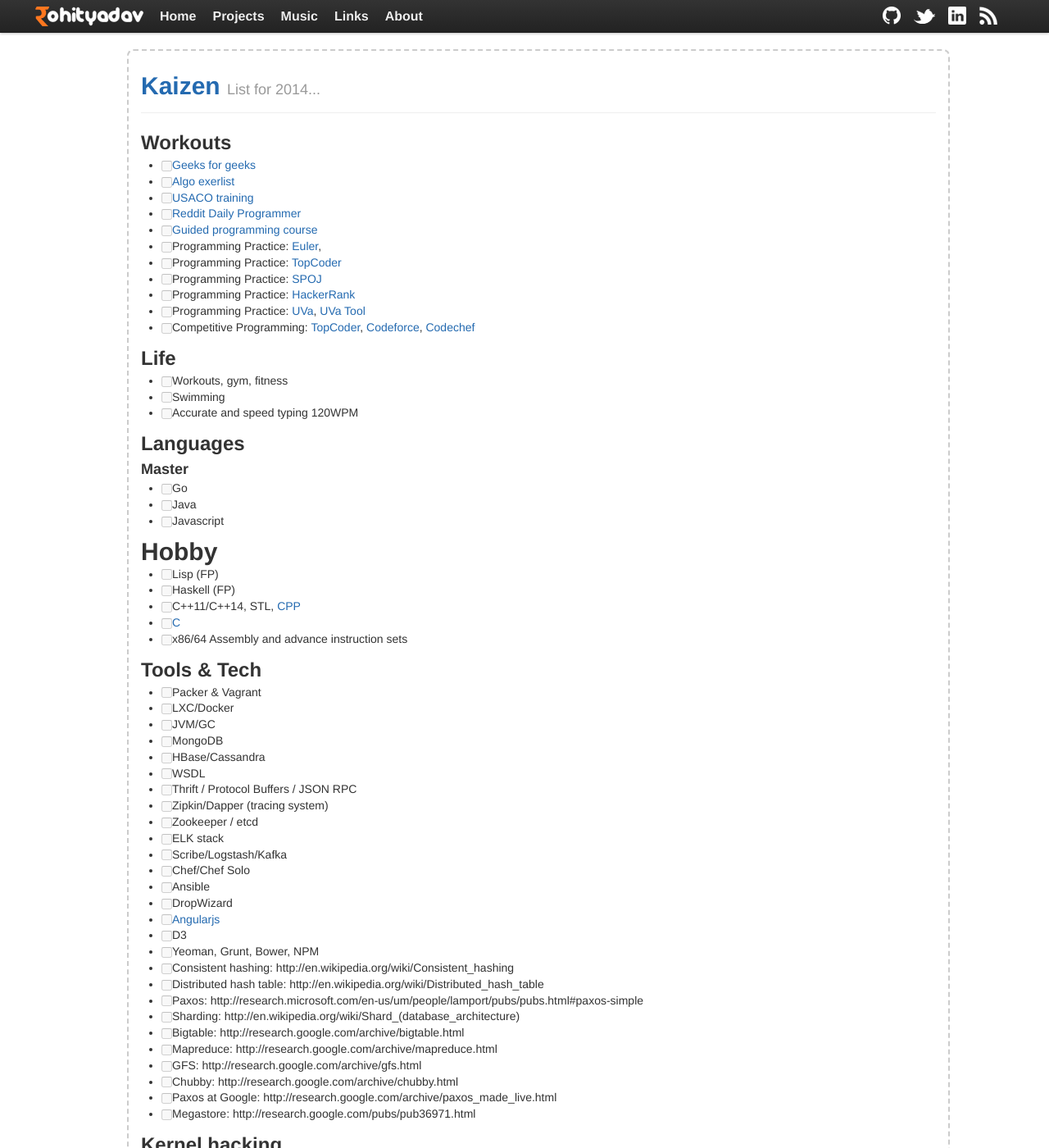
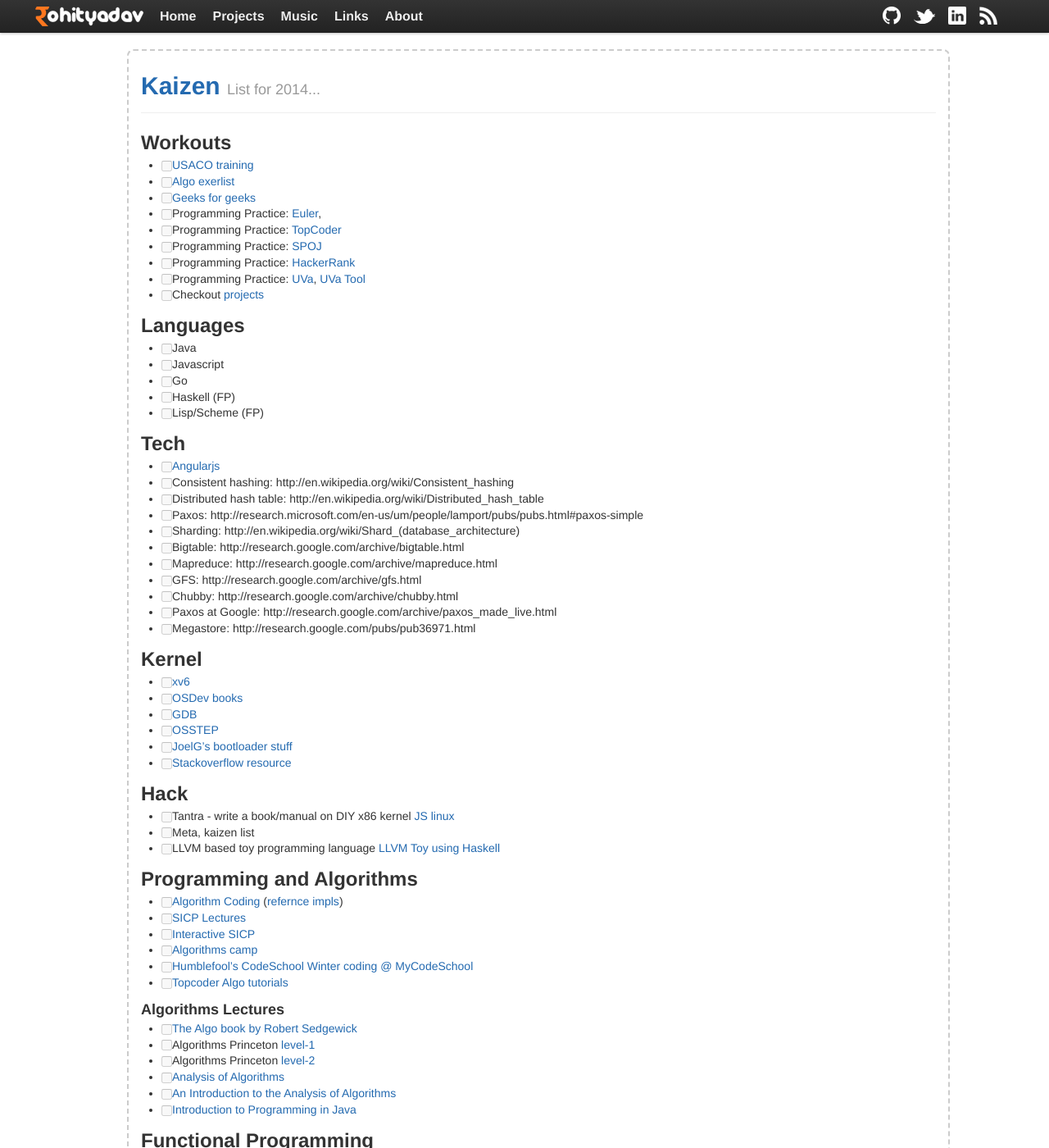
Before and after one commit to rohityadavcloud/rohityadavcloud.github.io, a Jekyll site: the page built from kaizen/index.markdown, in a window 1280 px wide and 1400 px high. Shown: the whole window at 82% size. Built offline with Jekyll 4.4.1, drawn with Linux system fonts in a browser that asks for light colours; some of the changed text lies outside the part shown.

Commit message:
kz trim()
Signed-off-by: Rohit Yadav <bhaisaab@baagi.org>

```diff
--- a/kaizen/index.markdown
+++ b/kaizen/index.markdown
@@ -7,59 +7,27 @@
 
 ## Workouts
 
+- [ ] [USACO training](http://train.usaco.org/usacogate)
+- [ ] [Algo exerlist](https://code.google.com/p/prep/wiki/ExercisesList)
 - [ ] [Geeks for geeks](http://www.geeksforgeeks.org/)
-- [ ] [Algo exerlist](https://code.google.com/p/prep/wiki/ExercisesList)
-- [ ] [USACO training](http://train.usaco.org/usacogate)
-- [ ] [Reddit Daily Programmer](http://www.reddit.com/r/dailyprogrammer)
-- [ ] [Guided programming course](https://codility.com/train/)
 - [ ] Programming Practice: [Euler](http://projecteuler.net/),
 - [ ] Programming Practice: [TopCoder](http://www.topcoder.com)
 - [ ] Programming Practice: [SPOJ](http://www.spoj.com/)
 - [ ] Programming Practice: [HackerRank](https://www.hackerrank.com/)
 - [ ] Programming Practice: [UVa](http://uva.onlinejudge.org), [UVa Tool](http://uhunt.felix-halim.net/id/0)
-- [ ] Competitive Programming: [TopCoder](http://www.topcoder.com), [Codeforce](http://codeforces.com/), [Codechef](http://codechef.com)
-
-## Life
-
-- [ ] Workouts, gym, fitness
-- [ ] Swimming
-- [ ] Accurate and speed typing 120WPM
+- [ ] Checkout [projects](https://github.com/karan/Projects)
 
 ## Languages
 
-### Master
-
-- [ ] Go
 - [ ] Java
 - [ ] Javascript
+- [ ] Go
+- [ ] Haskell (FP)
+- [ ] Lisp/Scheme (FP)
 
-# Hobby
+## Tech
 
-- [ ] Lisp (FP)
-- [ ] Haskell (FP)
-- [ ] C++11/C++14, STL, [CPP](http://www.learncpp.com)
-- [ ] [C](http://c.learncodethehardway.org/book)
-- [ ] x86/64 Assembly and advance instruction sets
-
-## Tools & Tech
-
-- [ ] Packer & Vagrant
-- [ ] LXC/Docker
-- [ ] JVM/GC
-- [ ] MongoDB
-- [ ] HBase/Cassandra
-- [ ] WSDL
-- [ ] Thrift / Protocol Buffers / JSON RPC
-- [ ] Zipkin/Dapper (tracing system)
-- [ ] Zookeeper / etcd
-- [ ] ELK stack
-- [ ] Scribe/Logstash/Kafka
-- [ ] Chef/Chef Solo
-- [ ] Ansible
-- [ ] DropWizard
 - [ ] [Angularjs](https://github.com/jmcunningham/AngularJS-Learning)
-- [ ] D3
-- [ ] Yeoman, Grunt, Bower, NPM
 - [ ] Consistent hashing: http://en.wikipedia.org/wiki/Consistent_hashing
 - [ ] Distributed hash table: http://en.wikipedia.org/wiki/Distributed_hash_table
 - [ ] Paxos: http://research.microsoft.com/en-us/um/people/lamport/pubs/pubs.html#paxos-simple
@@ -84,29 +50,27 @@
 
 ## Hack
 
+- [ ] Tantra - write a book/manual on DIY x86 kernel [JS linux](https://github.com/levskaya/jslinux-deobfuscated)
+- [ ] Meta, kaizen list
 - [ ] LLVM based toy programming language [LLVM Toy using Haskell](http://www.stephendiehl.com/llvm/)
-- [ ] Meta, kaizen list
-- [ ] Autonomic cloud resource manager
-- [ ] [Projects](https://github.com/karan/Projects)
 
-## Algorithms
+## Programming and Algorithms
 
-- [ ] [Algorithm Design Manual](http://www.cs.sunysb.edu/~algorith/video-lectures/2012/CSE373_(CSE373-01)_2013_Spring_2013-02-12.html)
 - [ ] [Algorithm Coding](./algorithms.html) ([refernce impls](https://github.com/kennyledet/Algorithm-Implementations))
+- [ ] [SICP Lectures](http://ocw.mit.edu/courses/electrical-engineering-and-computer-science/6-001-structure-and-interpretation-of-computer-programs-spring-2005/video-lectures/)
+- [ ] [Interactive SICP](http://xuanji.appspot.com/isicp/index.html)
 - [ ] [Algorithms camp](http://www.youtube.com/watch?v=vZ2Wn6Ly8Ok&playnext=1&list=PL713C10F05D6BB7BF)
 - [ ] [Humblefool's CodeSchool](http://mycodeschool.com/problems) [Winter coding @ MyCodeSchool](http://wintercoding.mycodeschool.com/)
 - [ ] [Topcoder Algo tutorials](http://community.topcoder.com/tc?module=Static&d1=tutorials&d2=alg_index)
-- [ ] [Analysis of Algorithms](https://www.coursera.org/course/aofa)
-- [ ] [SICP Lectures](http://ocw.mit.edu/courses/electrical-engineering-and-computer-science/6-001-structure-and-interpretation-of-computer-programs-spring-2005/video-lectures/)
-- [ ] [Interactive SICP](http://xuanji.appspot.com/isicp/index.html)
-- [ ] [An Introduction to the Analysis of Algorithms](http://aofa.cs.princeton.edu/home/)
-- [ ] [Introduction to Programming in Java](http://introcs.cs.princeton.edu/java/home/)
 
 ### Algorithms Lectures
 
 - [ ] [The Algo book by Robert Sedgewick](http://algs4.cs.princeton.edu/home/)
 - [ ] Algorithms Princeton [level-1](https://class.coursera.org/algs4partI-003/lecture)
 - [ ] Algorithms Princeton [level-2](https://class.coursera.org/algs4partII-002/lecture)
+- [ ] [Analysis of Algorithms](https://www.coursera.org/course/aofa)
+- [ ] [An Introduction to the Analysis of Algorithms](http://aofa.cs.princeton.edu/home/)
+- [ ] [Introduction to Programming in Java](http://introcs.cs.princeton.edu/java/home/)
 
 ## Functional Programming
 
@@ -116,11 +80,6 @@
 - [ ] [Topics in Functional Programming](http://en.wikipedia.org/wiki/List_of_functional_programming_topics)
 - [ ] [FP books](http://alexott.net/en/fp/books/)
 
-## OOP
-
-- [ ] [Design pattern video series](https://www.youtube.com/watch?v=wiQdrH2YpT4&list=PLF206E906175C7E07)
-- [ ] [Art of OOP and Programming using Scala](https://www.youtube.com/watch?v=6TJVuuqHxKo&list=PL0B0820169DCF0AD2)
-
 ## Systems
 
 - [ ] Compilers [Stanford](https://class.coursera.org/compilers-003/lecture)
@@ -129,31 +88,11 @@
 - [ ] Distributed computing [wisc](http://pages.cs.wisc.edu/~cs739-1/ )
 - [ ] Distributed computing [paper reading book](http://pdos.csail.mit.edu/dsrg/)
 
-## Books
+## Read
 
-- [ ] Hacker's delight
-- [ ] Design pattern by Gang of Four
 - [ ] [Game programming patterns](http://gameprogrammingpatterns.com/index.html)
-- [ ] Land of Lisp
-- [ ] Network Warrior
-- [ ] SICP
-- [ ] Art of Computer Programming 1-3
-- [ ] Design of Unix OS By Bach
-- [ ] Modern OS by Tanenbaum
-- [ ] BSD 4 book by McKusic
-- [ ] Code Complete 2
-- [ ] The Mythical Man Month
-- [ ] Programming Pearls by Jon B.
-- [ ] Refactoring by Fowler, Beck, Brant etc.
-- [ ] Intel/AMD proc docs
-- [ ] Design Patterns (head first)
-- [ ] The art of war
-- [ ] [Go and crypto](https://leanpub.com/gocrypto/read)
-- [ ] [The Architecture of Opensource Applications](http://aosabook.org/en/index.html)
 - [ ] [Browser security handbook](https://code.google.com/p/browsersec/wiki/Part1)
-- [ ] [Bit twidling hack](http://graphics.stanford.edu/~seander/bithacks.html)
 - [ ] [How to Make a Computer Operating System](http://samypesse.github.io/How-to-Make-a-Computer-Operating-System/)
-- [ ] Intro to Information Retrieval
 
 ## Interesting stuff
 
@@ -178,27 +116,3 @@
 - [ ] [Hacker's guide to git](http://wildlyinaccurate.com/a-hackers-guide-to-git)
 - [ ] [Mutexes vs semaphore](http://www.barrgroup.com/Embedded-Systems/How-To/RTOS-Mutex-Semaphore)
 - [ ] [Learning Linux](http://www.tldp.org/LDP/tlk/tlk-toc.html)
-
-## Exploration
-
-- [ ] [Code Kata](http://codekata.com/kata/codekata-how-it-started/)
-- [ ] Optimistic Locking
-- [ ] Software Transactional Memory
-- [ ] Combinators (Y Combinators) and Lambda Calculus
-- [ ] Consensus: RAFT, Paxos
-- [ ] State machines
-- [ ] Snappy compression algorithm
-- [ ] Network protocols: TCP/IP
-- [ ] System level debugging
-- [ ] Performance engineering
-
-## Fields
-
-- [ ] Algorithms and Data structures
-- [ ] Programming
-- [ ] Functional Programming and Lambda Calculus
-- [ ] Compilers
-- [ ] Operating Systems
-- [ ] Database and Information Retrievel
-- [ ] Artificial Intelligence
-- [ ] Machine Learning
```
Also changed, not shown: other parts of kaizen/index.markdown (+1 -4 lines).
